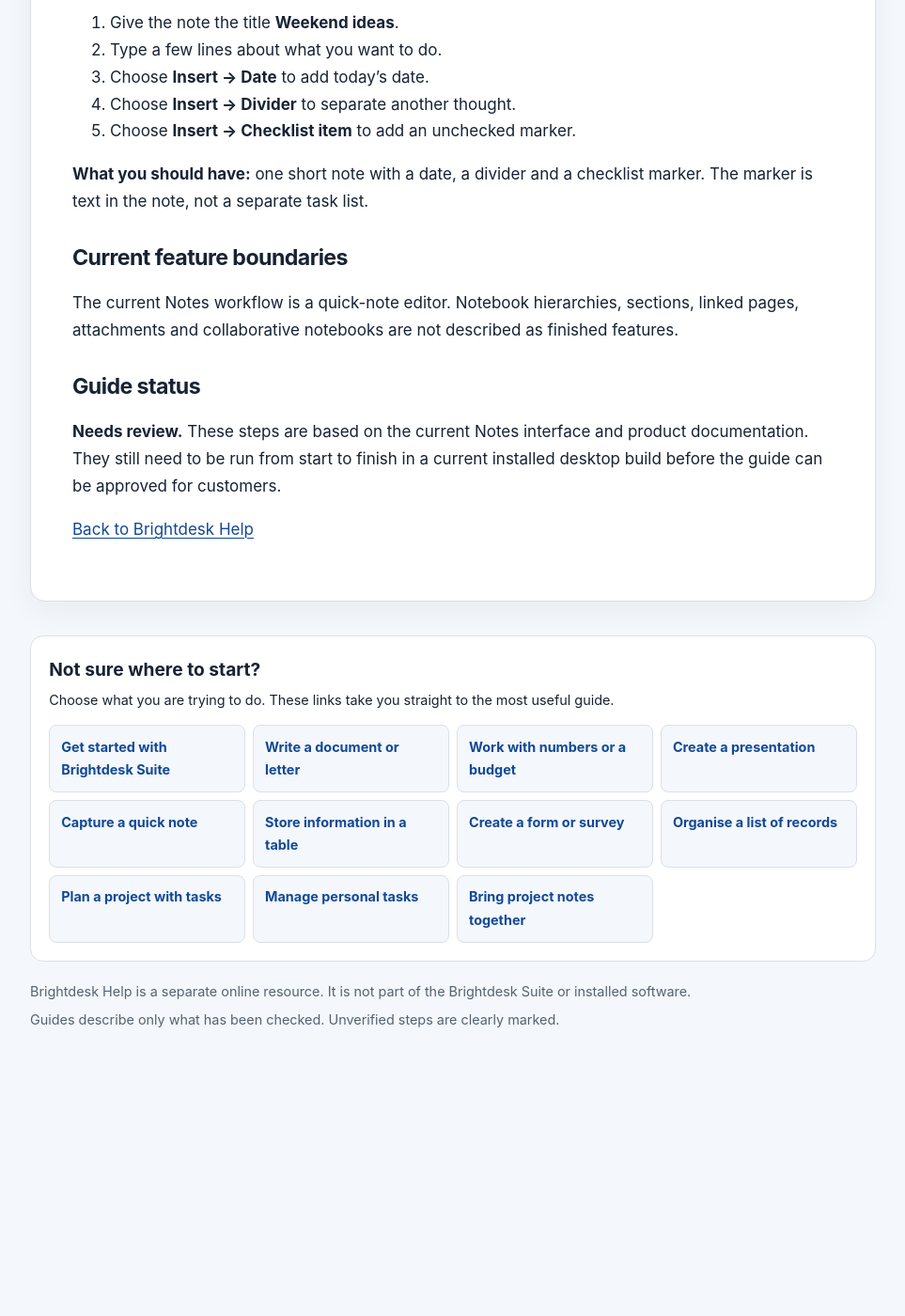
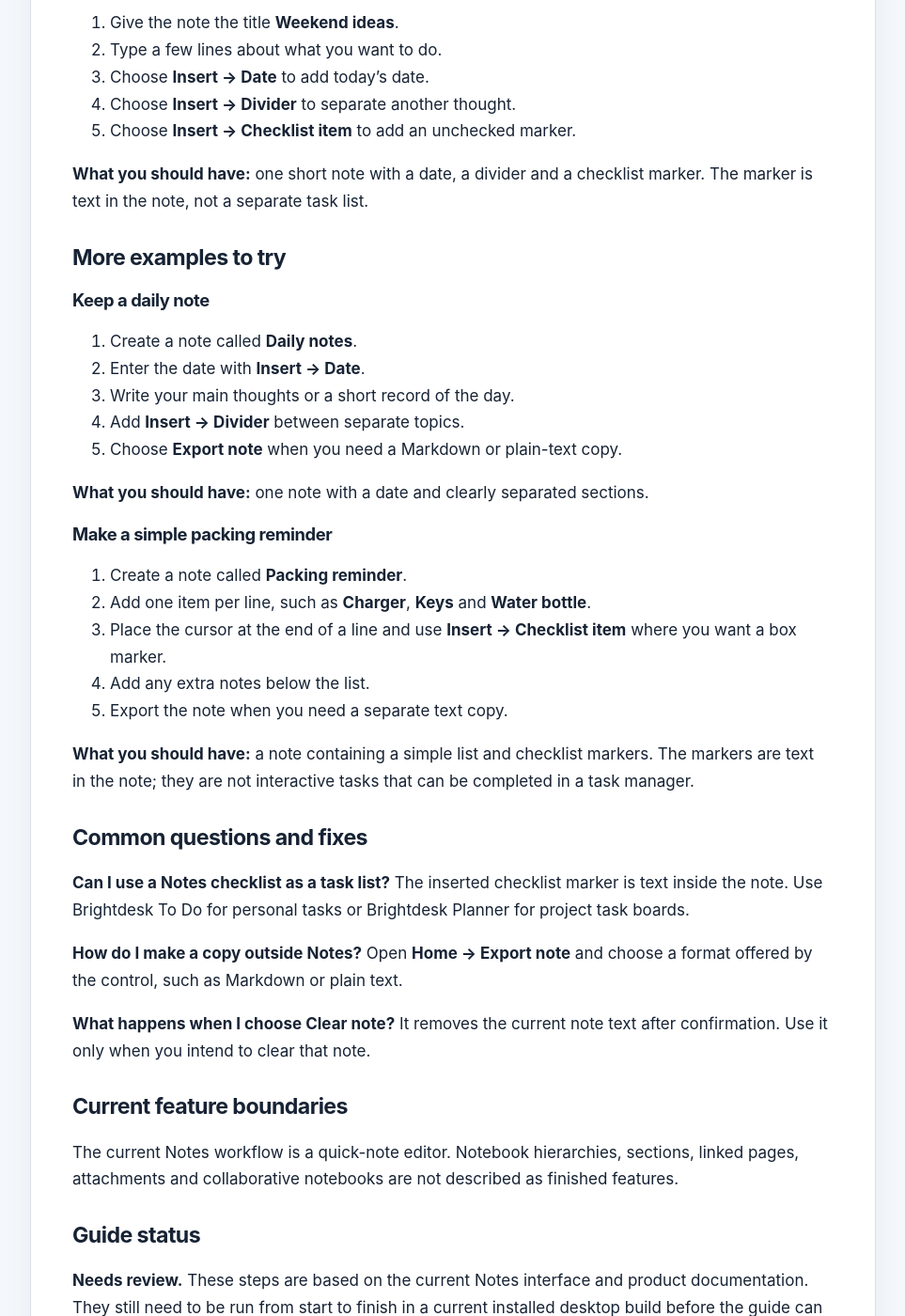
Before and after one commit to conz20/Brightdesk-Wiki, a Jekyll site: the page built from docs/products/notes.md, in a window 1280 px wide and 1400 px high, scrolled down 1631 px. Shown: the whole window at 94% size, without its empty margins (158-1121 px from the left). Built offline with Jekyll 4.4.1, drawn with Linux system fonts in a browser that asks for light colours; before the commit the page ends 2768 px from its top, so only the background shows below that.

Commit message:
docs(help): expand worked examples and common fixes

```diff
--- a/docs/products/notes.md
+++ b/docs/products/notes.md
@@ -47,6 +47,36 @@ Use the shared Brightdesk language and spelling tools where they are available i
 5. Choose **Insert → Checklist item** to add an unchecked marker.
 
 **What you should have:** one short note with a date, a divider and a checklist marker. The marker is text in the note, not a separate task list.
+## More examples to try
+
+### Keep a daily note
+
+1. Create a note called **Daily notes**.
+2. Enter the date with **Insert → Date**.
+3. Write your main thoughts or a short record of the day.
+4. Add **Insert → Divider** between separate topics.
+5. Choose **Export note** when you need a Markdown or plain-text copy.
+
+**What you should have:** one note with a date and clearly separated sections.
+
+### Make a simple packing reminder
+
+1. Create a note called **Packing reminder**.
+2. Add one item per line, such as **Charger**, **Keys** and **Water bottle**.
+3. Place the cursor at the end of a line and use **Insert → Checklist item** where you want a box marker.
+4. Add any extra notes below the list.
+5. Export the note when you need a separate text copy.
+
+**What you should have:** a note containing a simple list and checklist markers. The markers are text in the note; they are not interactive tasks that can be completed in a task manager.
+
+## Common questions and fixes
+
+**Can I use a Notes checklist as a task list?** The inserted checklist marker is text inside the note. Use Brightdesk To Do for personal tasks or Brightdesk Planner for project task boards.
+
+**How do I make a copy outside Notes?** Open **Home → Export note** and choose a format offered by the control, such as Markdown or plain text.
+
+**What happens when I choose Clear note?** It removes the current note text after confirmation. Use it only when you intend to clear that note.
+
 ## Current feature boundaries
 
 The current Notes workflow is a quick-note editor. Notebook hierarchies, sections, linked pages, attachments and collaborative notebooks are not described as finished features.
```
